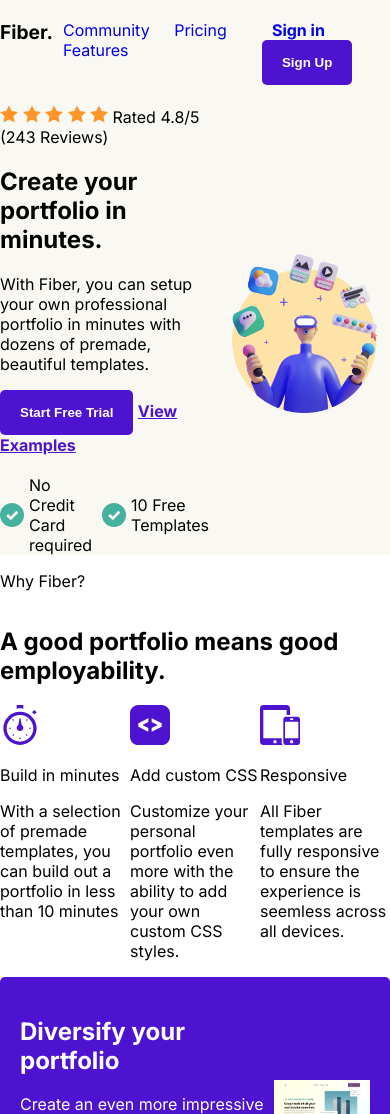
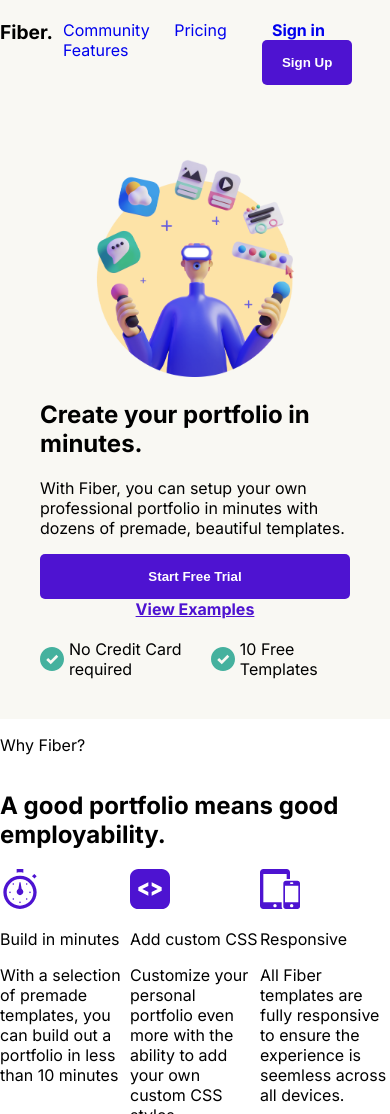
Before and after one commit to fosteeco/codewell-fiber-landing-page-challenge, a plain HTML site: page index.html in a window 390 px wide. Shown: the top 1114 px of the page. Drawn offline with Linux system fonts and the light colour scheme.

Commit message:
Adding mobile styles

```diff
--- a/style.css
+++ b/style.css
@@ -78,6 +78,7 @@ section {
 }
 
 .hero {
+  padding: 40px;
   flex-direction: row;
   justify-content: center;
   align-items: center;
@@ -193,3 +194,31 @@ section {
   font-weight: bold;
   font-size: 1.1rem;
 }
+
+@media (max-width: 760px) {
+  .hero {
+    flex-direction: column;
+  }
+
+  .hero-body {
+    order: 1;
+  }
+
+  .hero-img {
+    width: 75%;
+  }
+
+  .ratings-container {
+    display: none;
+  }
+
+  .hero-links {
+    display: flex;
+    flex-direction: column;
+    align-items: center;
+  }
+
+  .hero-links > button {
+    width: 100%;
+  }
+}
```
